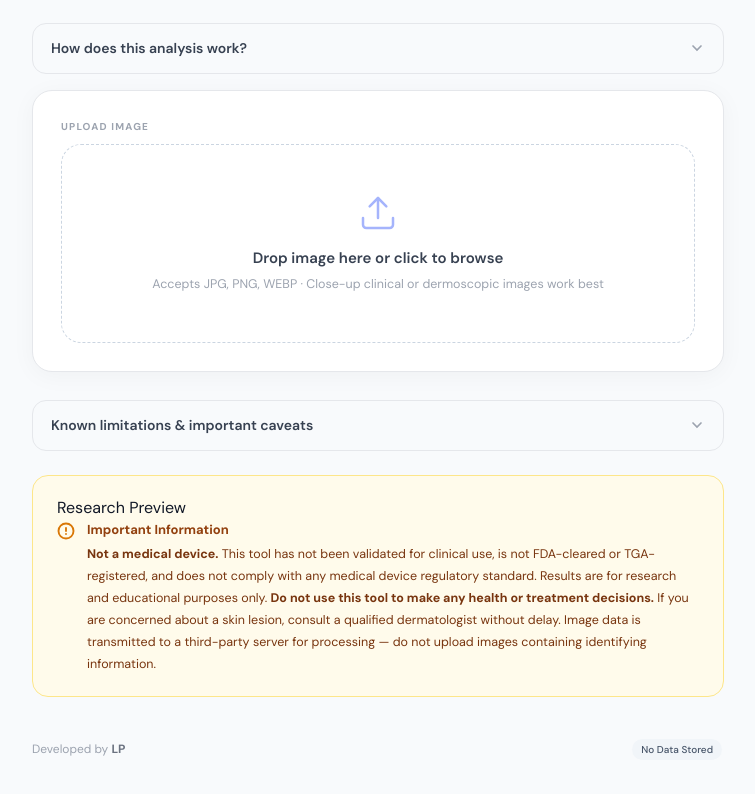
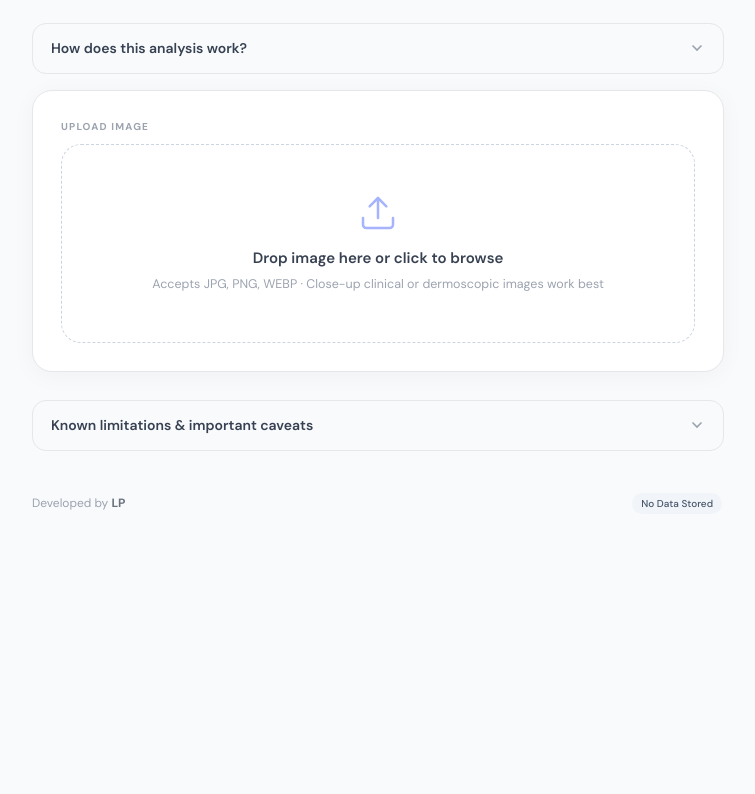
Before and after one commit to leocc1799/skin-cancer-frontend, a Next.js app: page / in a window 1280 px wide. Shown: the part 674-1468 px from the top of the page, without its empty margins (262-1017 px from the left). After the commit the page ends 1254 px from the top, so only its background shows below. Built offline with nearby package versions, Linux system fonts and the light colour scheme.

Commit message:
Update page.tsx

```diff
--- a/app/page.tsx
+++ b/app/page.tsx
@@ -459,21 +459,6 @@ export default function Home() {
           </AccordionPanel>
         </div>
 
-        {/* Footer disclaimer */}
-        <div className="disclaimer-block" style={{ marginTop: 24 }}>Research Preview
-          <div style={{ display: "flex", gap: 12, alignItems: "flex-start" }}>
-            <svg style={{ flexShrink: 0, marginTop: 2 }} width="18" height="18" viewBox="0 0 24 24" fill="none" stroke="#d97706" strokeWidth="2.5" strokeLinecap="round" strokeLinejoin="round">
-              <circle cx="12" cy="12" r="10" /><line x1="12" y1="8" x2="12" y2="12" /><line x1="12" y1="16" x2="12.01" y2="16" />
-            </svg>
-            <div>
-              <p style={{ fontSize: "13px", fontWeight: 700, color: "#92400e", marginBottom: 5 }}>Important Information</p>
-              <p style={{ fontSize: "12.5px", color: "#78350f", lineHeight: 1.75 }}>
-                <strong>Not a medical device.</strong> This tool has not been validated for clinical use, is not FDA-cleared or TGA-registered, and does not comply with any medical device regulatory standard. Results are for research and educational purposes only. <strong>Do not use this tool to make any health or treatment decisions.</strong> If you are concerned about a skin lesion, consult a qualified dermatologist without delay. Image data is transmitted to a third-party server for processing — do not upload images containing identifying information.
-              </p>
-            </div>
-          </div>
-        </div>
-
         {/* Footer */}
         <div style={{ marginTop: 40, display: "flex", justifyContent: "space-between", alignItems: "center", flexWrap: "wrap", gap: 10 }}>
           <span style={{ fontSize: "12px", color: "#9ca3af" }}>Developed by <strong style={{ color: "#6b7280" }}>LP</strong></span>
```
